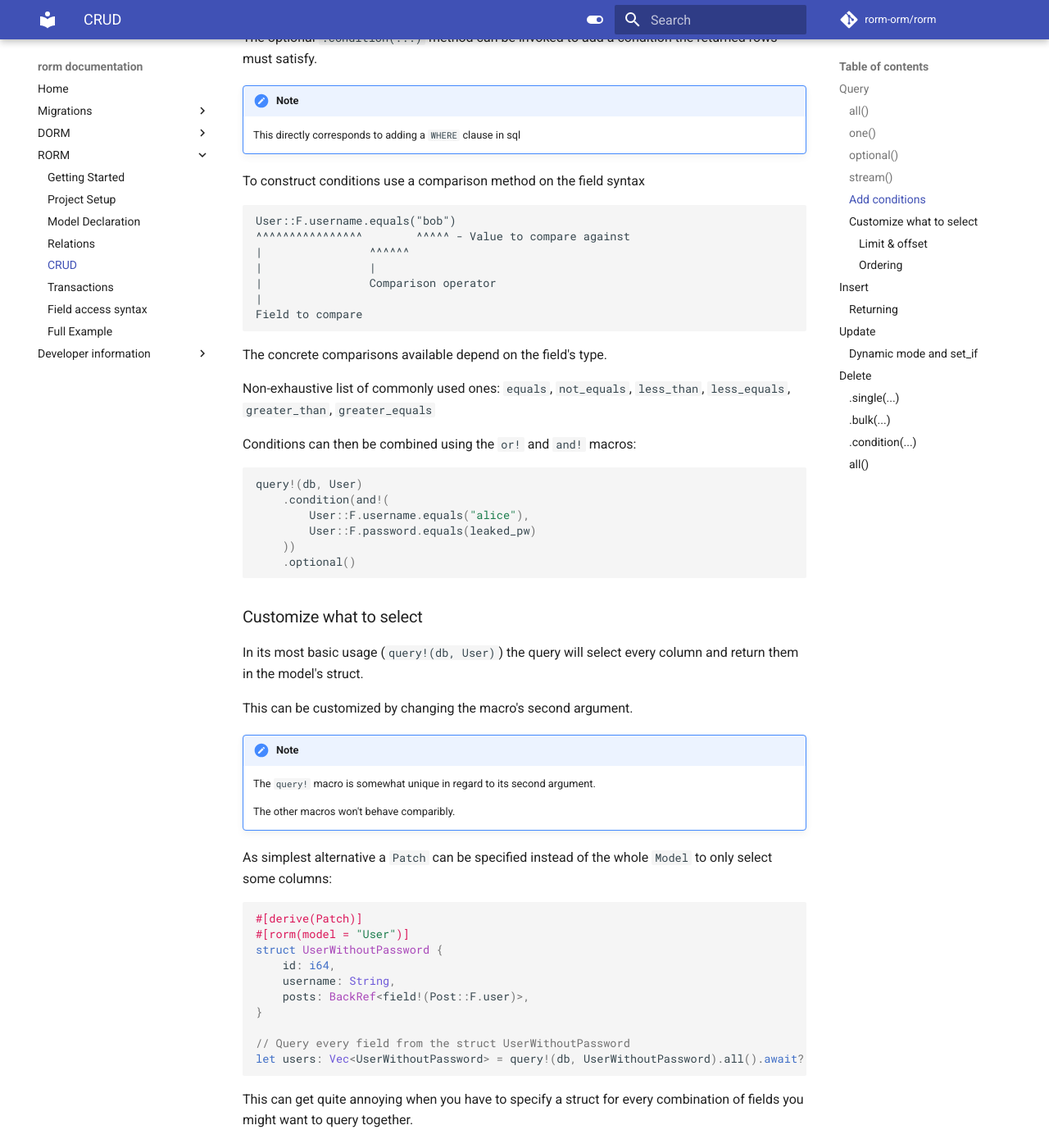
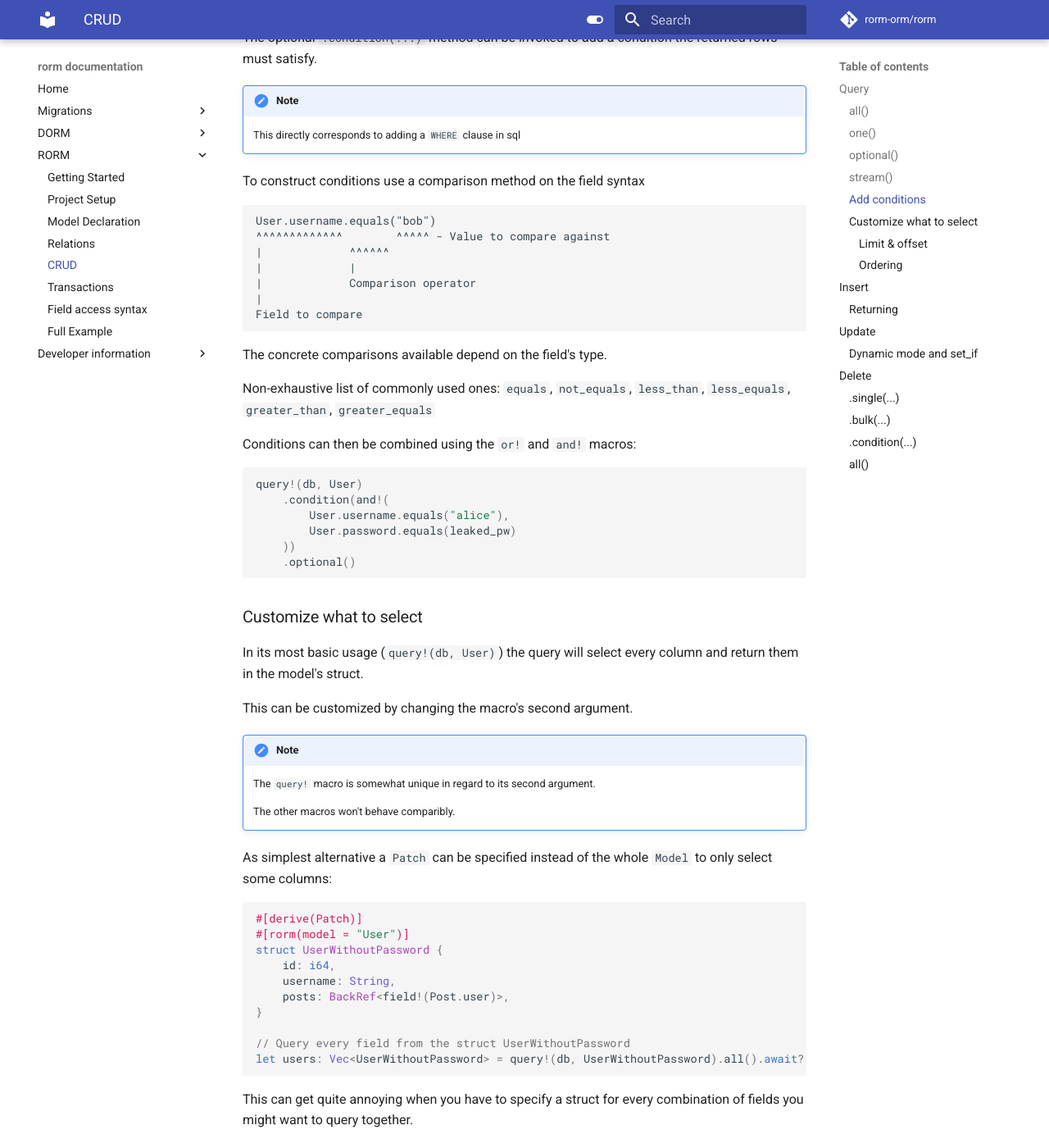
Before and after one commit to rorm-orm/docs, an MkDocs documentation site: the page built from docs/rorm/crud.md, in a window 1280 px wide and 1400 px high, scrolled down 2165 px. Shown: the whole window at 82% size. Built offline with MkDocs 1.6.1 and Material for MkDocs 9.7.7, drawn with Linux system fonts in a browser that asks for light colours; comment, search, counter and statistics services are not loaded; some of the changed text lies outside the part shown.

Commit message:
Removed deprecated ::F.

````diff
--- a/docs/rorm/crud.md
+++ b/docs/rorm/crud.md
@@ -23,7 +23,7 @@ struct User {
     #[rorm(max_length = 255)]
     password: String,
 
-    posts: BackRef<field!(Post::F.user)>,
+    posts: BackRef<field!(Post.user)>,
 }
 
 #[derive(Model)]
@@ -48,7 +48,7 @@ async fn query_example(db: &Database) -> Result<(), rorm::Error> {
         .await?;
 
     let bob: Option<User> = query!(db, User)
-        .condition(User::F.username.equals("bob"))
+        .condition(User.username.equals("bob"))
         .optional()
         .await;
     if bob.is_none() {
@@ -94,11 +94,11 @@ The optional `.condition(...)` method can be invoked to add a condition the retu
 
 To construct conditions use a comparison method on the field syntax
 ```
-User::F.username.equals("bob")
-^^^^^^^^^^^^^^^^        ^^^^^ - Value to compare against
-|                ^^^^^^
-|                |
-|                Comparison operator
+User.username.equals("bob")
+^^^^^^^^^^^^^        ^^^^^ - Value to compare against
+|             ^^^^^^
+|             |
+|             Comparison operator
 |
 Field to compare
 ```
@@ -112,8 +112,8 @@ Conditions can then be combined using the `or!` and `and!` macros:
 ```rust
 query!(db, User)
     .condition(and!(
-        User::F.username.equals("alice"),
-        User::F.password.equals(leaked_pw)
+        User.username.equals("alice"),
+        User.password.equals(leaked_pw)
     ))
     .optional()
 ```
@@ -137,7 +137,7 @@ As simplest alternative a `Patch` can be specified instead of the whole `Model`
 struct UserWithoutPassword {
     id: i64,
     username: String,
-    posts: BackRef<field!(Post::F.user)>,
+    posts: BackRef<field!(Post.user)>,
 }
 
 // Query every field from the struct UserWithoutPassword
@@ -150,13 +150,13 @@ Therefore, you can use the field syntax to query tuples of fields:
 ```rust
 // Only query the user's id and username
 let users: Vec<(i64, String)> =
-    query!(db, (User::F.id, User::F.username)).all().await?;
+    query!(db, (User.id, User.username)).all().await?;
 ```
 
 This syntax also work with relations:
 ```rust
 let posts: Vec<(String, String)> =
-    query!(db, (Post::F.message, Post::F.user.username)).all().await?;
+    query!(db, (Post.message, Post.user.username)).all().await?;
 ```
 
 When you want to select your relations' fields and there are a lot of them, specifying them all like this can get quite verbose.
@@ -165,7 +165,7 @@ To mitigate this, there is a syntax combining individual fields with patches:
 
 ```rust
 let posts: Vec<(String, UserWithoutPassword)> =
-    query!(db, (Post::F.message, Post::F.user as UserWithoutPassword)).all().await?;
+    query!(db, (Post.message, Post.user as UserWithoutPassword)).all().await?;
 ```
 
 #### Limit & offset
@@ -269,7 +269,7 @@ pub async fn show_various_returns(db: &Database, user: &NewUser) -> Result<(), E
 
     // Return a tuple of fields
     let _: (i64, String) = insert!(db, NewUser)
-        .return_tuple((User::F.id, User::F.name))
+        .return_tuple((User.id, User.name))
         .single(user)
         .await?;
 
@@ -296,8 +296,8 @@ In order to change models' fields the `update!` macro is used:
 ```rust
 pub async fn set_good_password(db: &Database) -> Result<(), rorm::Error> {
     update!(db, User)
-        .set(User::F.password, "I am way more secure™".to_string())
-        .condition(User::F.password.equals("password"))
+        .set(User.password, "I am way more secure™".to_string())
+        .condition(User.password.equals("password"))
         .await?;
     Ok(())
 }
@@ -326,14 +326,14 @@ async fn update_user(
     optional_new_password: Option<String>
 ) -> Result<(), rorm::Error> {
     let mut updater = update!(db, User)
-        .condition(User::F.id.equals(user_id))
+        .condition(User.id.equals(user_id))
         .begin_dyn_set();
 
     if let Some(new_username) = optional_new_username {
-        updater = updater.set(User::F.username, new_username);
+        updater = updater.set(User.username, new_username);
     }
     if let Some(new_password) = optional_new_password {
-        updater = updater.set(User::F.password, new_password);
+        updater = updater.set(User.password, new_password);
     }
 
     match updater.finish_dyn_set() {
@@ -354,9 +354,9 @@ async fn update_user(
     optional_new_password: Option<String>
 ) -> Result<(), rorm::Error> {
     let updater = update!(db, User)
-        .condition(User::F.id.equals(user_id))
-        .set_if(User::F.username, optional_new_username)
-        .set_if(User::F.password, optional_new_password);
+        .condition(User.id.equals(user_id))
+        .set_if(User.username, optional_new_username)
+        .set_if(User.password, optional_new_password);
 
     match updater.finish_dyn_set() {
         Ok(updater) => updater.await?,
@@ -386,7 +386,7 @@ pub async fn delete_many_users(db: &Database, users: &[UserPatch]) -> Result<(),
 }
 pub async fn delete_underage(db: &Database) -> Result<(), rorm::Error> {
     let num_deleted: u64 = delete!(db, User)
-        .condition(User::F.age.less_equals(18))
+        .condition(User.age.less_equals(18))
         .await?;
     Ok(())
 }
````
Also changed, not shown: docs/rorm/full_example.md (+4 -4 lines), docs/rorm/relations.md (+2 -2 lines), docs/rorm/transactions.md (+2 -2 lines).
